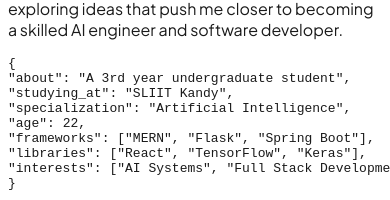
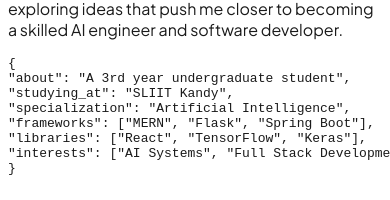
Before and after one commit to ramithax/Portfolio, a React app in the folder src/: page / in a window 390 px wide. Shown: the part 887-1087 px from the top of the page. Built offline with nearby package versions, Linux system fonts and the light colour scheme; the HTML template or start-up script is replaced by a standard one.

Commit message:
feat: add responsive About component with animated personal profile section

```diff
--- a/src/components/About.jsx
+++ b/src/components/About.jsx
@@ -80,12 +80,6 @@
                     </div>
 
                     <div className="flex">
-                      <span className="text-blue-400 w-40">"age"</span>
-                      <span className="text-white">: </span>
-                      <span className="text-white">22</span>,
-                    </div>
-
-                    <div className="flex">
                       <span className="text-blue-400 w-40">"frameworks"</span>
                       <span className="text-white">: </span>
                       <span className="text-white">["MERN", "Flask", "Spring Boot"]</span>,
```
